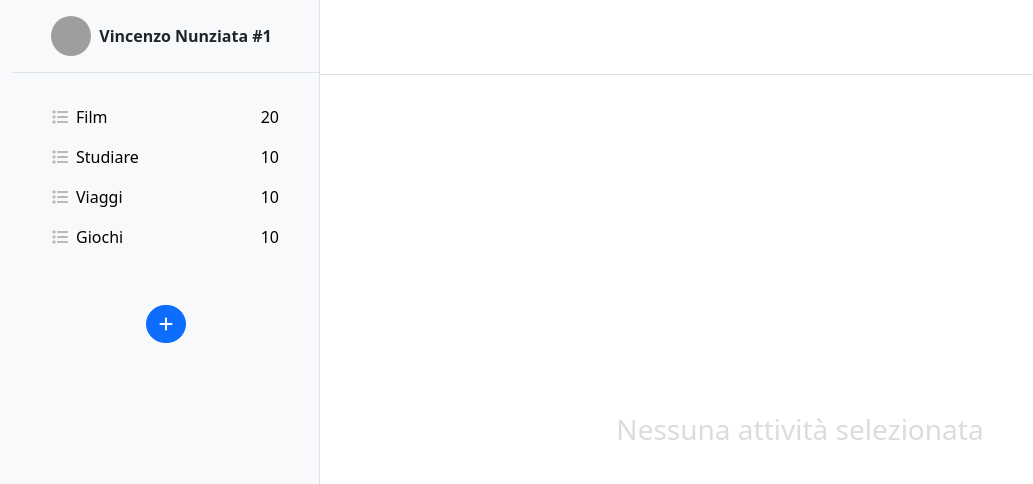
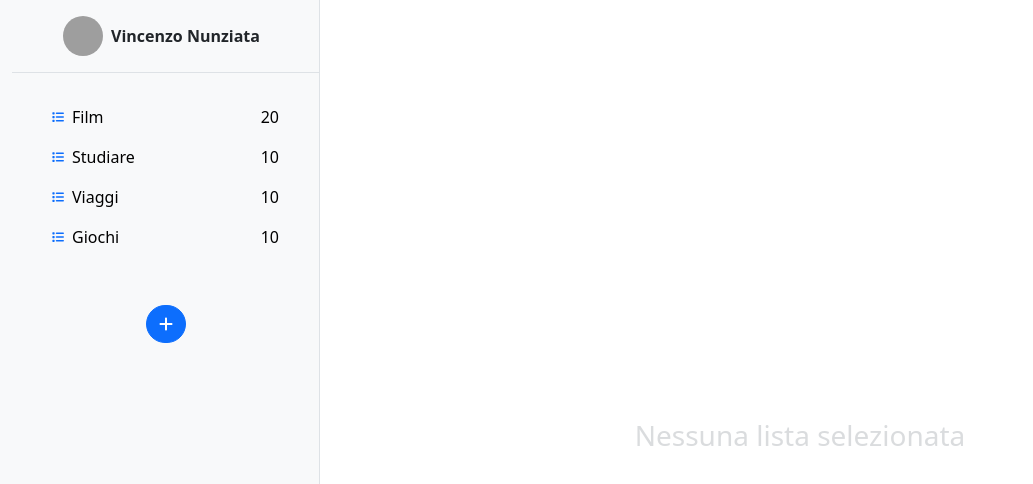
Before and after one commit to vincenzo-play/app-todo, a React (Create React App) app: page / in a window 1280 px wide. Shown: the top 484 px of the page, without its empty margins (0-1033 px from the left). Built offline with nearby package versions, Linux system fonts and the light colour scheme; grey boxes are pictures that could not be loaded.

Commit message:
fix: refactor UI

```diff
--- a/public/index.html
+++ b/public/index.html
@@ -2,10 +2,10 @@
 <html lang="en">
   <head>
     <meta charset="utf-8" />
-    <link rel="icon" href="%PUBLIC_URL%/favicocon.svg" />
+    <link rel="icon" href="%PUBLIC_URL%/todo.svg" />
     <meta name="viewport" content="width=device-width, initial-scale=1" />
-    <link rel="apple-touch-icon" href="%PUBLIC_URL%/favicocon.svg" />
-    <title>ToDo</title>
+    <link rel="apple-touch-icon" href="%PUBLIC_URL%/todo.svg" />
+    <title>ToDo App</title>
   </head>
   <body>
     <div id="root"></div>
--- a/src/components/ListName.jsx
+++ b/src/components/ListName.jsx
@@ -11,6 +11,10 @@ const ListName = ({ user, data, windowSize, setTodo }) => {
     setDone(newDone);
     setTodo(el);
   };
+
+  const handleDoneHover = (value) =>{
+    return done[value.id] && "active text-white"
+  }
 
   return (
     <div
@@ -26,15 +30,14 @@ const ListName = ({ user, data, windowSize, setTodo }) => {
           {data.map((el) => (
             <li
               key={el.id}
-              className={`nav-link d-flex align-items-center text-black ${
-                done[el.id] ? "active text-white" : " "
-              }`}
+              className={`nav-link d-flex align-items-center text-black ${handleDoneHover(el)}`}
               onClick={() => handleChangeClick(el)}
               style={{ cursor: "pointer" }}
             >
               <FontAwesomeIcon
                 icon="fa-solid fa-list"
-                className="opacity-25 "
+                className={`text-primary ${handleDoneHover(el)}`}
+                size="xs"
               />
               <span className="ms-2">{el.list}</span>
               <div className="fw-lighter ms-auto">{el.todo.length}</div>
--- a/src/components/TodoList.jsx
+++ b/src/components/TodoList.jsx
@@ -23,11 +23,11 @@ const TodoList = ({ todo }) => {
   return (
     <div className="col-12 col-md-9 p-0 custom-vh-height overflow-hidden d-flex flex-column">
       <div
-        className="border-bottom p-3 bg-white sticky-top row"
-        style={{ height: "79px" }}
+        className={`${todo && "border-bottom"} p-3 bg-white sticky-top row`}
+        style={{ height: "73px" }}
       >
-        <h3 className="m-1 fw-bold text-md-start text-center ">
-          {todo?.list ? todo?.list : " "}
+        <h3 className=" fw-bold text-md-start text-center ">
+          {todo?.list ? todo?.list : ""}
         </h3>
       </div>
 
@@ -59,10 +59,10 @@ const TodoList = ({ todo }) => {
                     </p>
                   </label>
                 </div>
-                <button className="btn bg-light rounded-circle ">
+                <button className="btn btn-outline-danger btn-sm rounded-circle ">
                   <FontAwesomeIcon
                     icon="fa-regular fa-trash-can"
-                    className="opacity-25"
+                    className="opacity-50"
                   />
                 </button>
               </li>
@@ -70,9 +70,9 @@ const TodoList = ({ todo }) => {
           </ul>
         </div>
       ) : (
-        <div className="w-100 h-100 d-flex justify-content-center align-items-center">
-          <p className=" fs-3 text-secondary text-opacity-25">
-            Nessuna attività selezionata
+        <div className=" h-100 d-flex justify-content-center align-items-center">
+          <p className=" fs-3 text-secondary text-opacity-25 m-0">
+            Nessuna lista selezionata
           </p>
         </div>
       )}
--- a/src/components/User.jsx
+++ b/src/components/User.jsx
@@ -1,7 +1,7 @@
 import React from "react";
 
 const User = ({ user: { id, name, img } }) => {
-  const defaultImage = "https://picsum.photos/200";
+  const defaultImage = "./todo.svg";
 
   const handleControlImage = (img) => {
     if (img) {
@@ -27,8 +27,6 @@ const User = ({ user: { id, name, img } }) => {
       />
       <p className="fw-bold mb-0 me-2">
         {name}
-        {" #"}
-        {id}
       </p>
     </div>
   );
```
Also changed, not shown: public/favicocon.svg (deleted), public/todo.svg (added).
